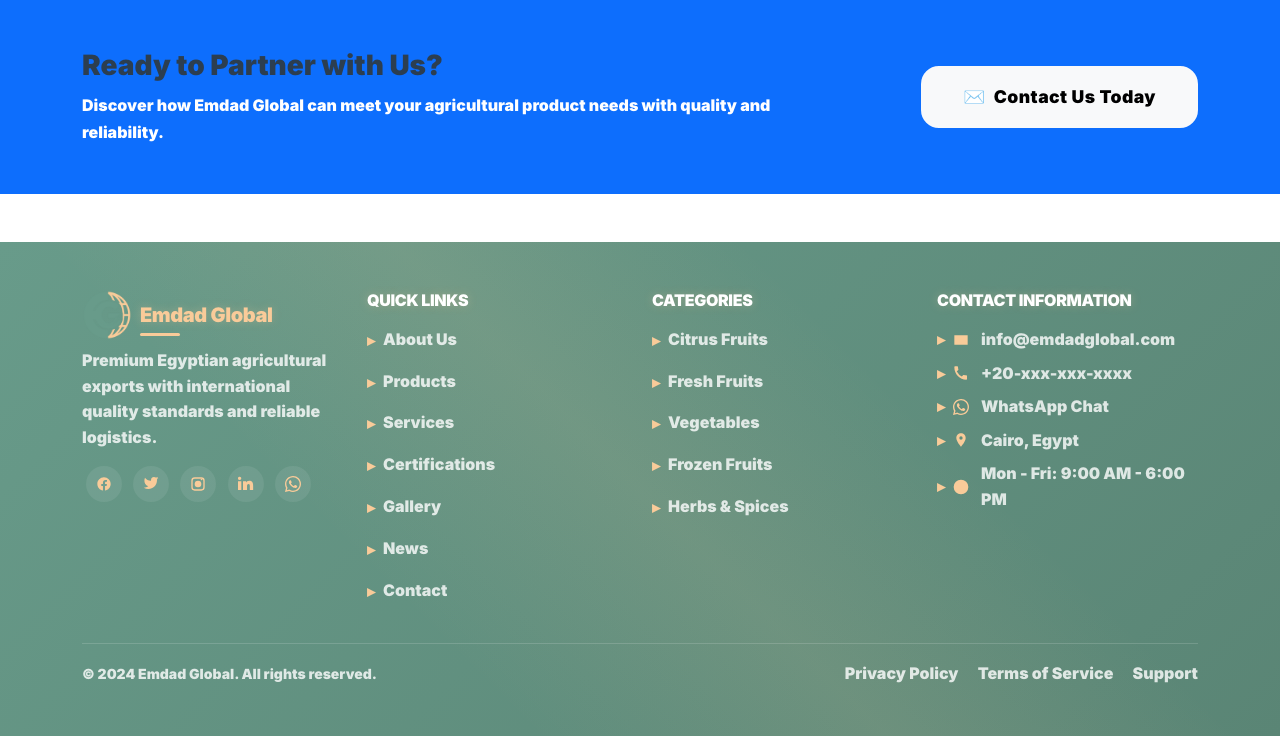
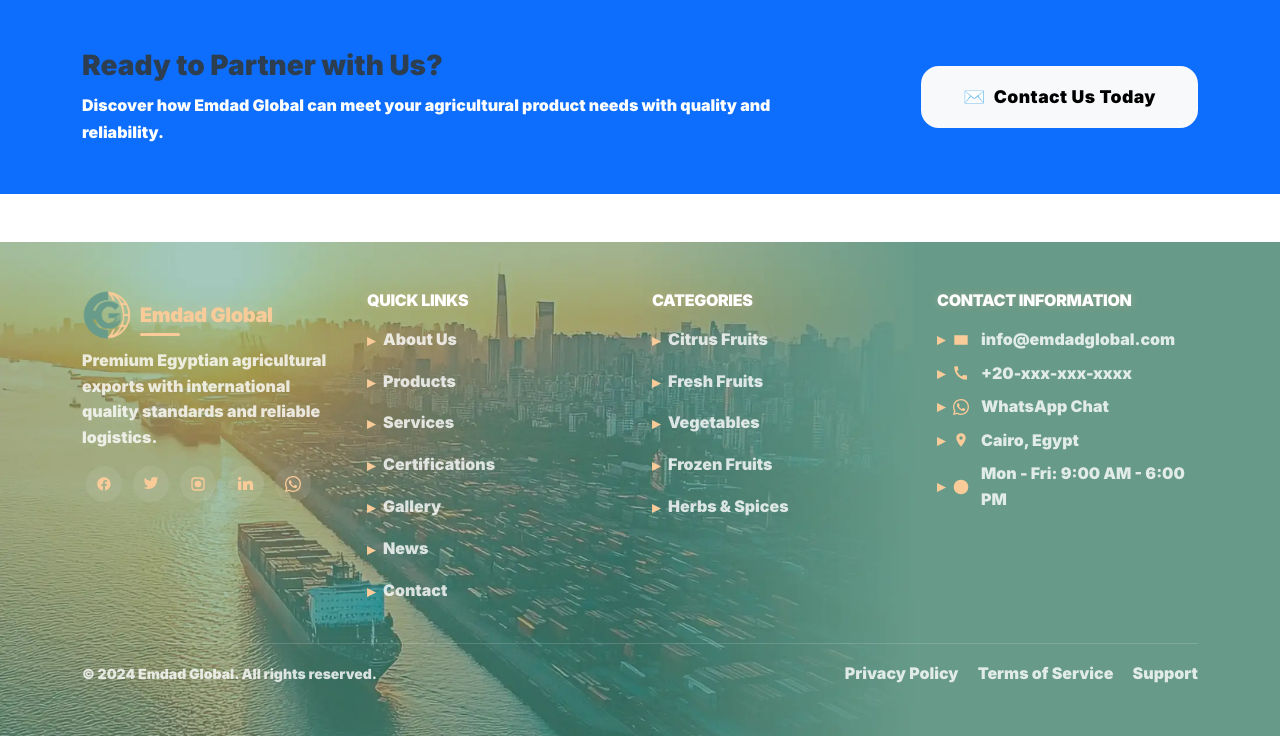
Before and after one commit to whatisup223/emdad, a Flask app: page /about in a window 1280 px wide. Shown: the part 3204-3940 px from the top of the page. Run offline with Flask 3, Linux system fonts and the light colour scheme; some libraries are stand-ins or nearby versions.

Commit message:
feat(footer): use footer.webp as footer background with no overlays (reversible via class)

```diff
--- a/templates/base.html
+++ b/templates/base.html
@@ -239,6 +239,17 @@
 
 
 
+            /* Footer v2: pure background image (no overlays). Toggle by adding class footer-v2--webp */
+            .footer-v2.footer-v2--webp {
+                position: relative;
+                background: url("{{ url_for('static', filename='images/footer.webp') }}") center/cover no-repeat !important;
+                color: #ffffff;
+            }
+            .footer-v2.footer-v2--webp::before,
+            .footer-v2.footer-v2--webp::after { content: none !important; }
+            .footer-v2.footer-v2--webp > .container { position: relative; z-index: 1; }
+
+
     </style>
 
     <!-- Favicon -->
@@ -408,7 +419,7 @@
     <!-- Placeholder for legacy footer removed to avoid conflicts -->
 
         <!-- Footer v2 -->
-        <footer class="footer-v2 py-5 mt-5">
+        <footer class="footer-v2 footer-v2--webp py-5 mt-5">
             <div class="container">
                 <div class="row gy-4">
                     <div class="col-lg-3">
```
